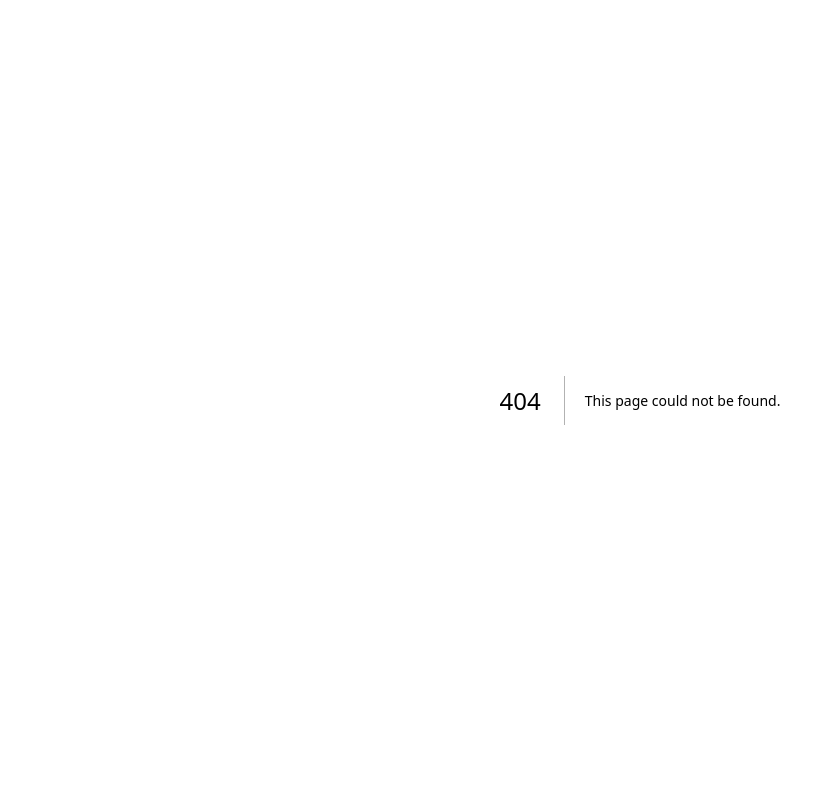
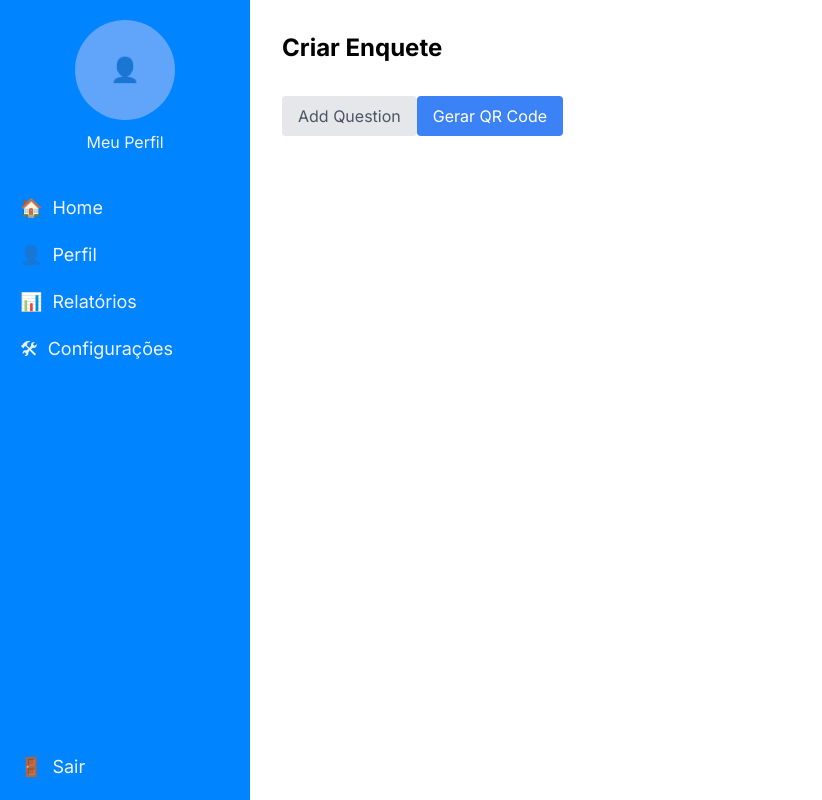
Before and after one commit to NathRabeloo/SearchBytes, a Next.js app: page /enquete in a window 1280 px wide. Before the commit this address had no page. Shown: the whole page, without its empty margins (0-822 px from the left). Built offline with nearby package versions, Linux system fonts and the light colour scheme.

Commit message:
Quiz e Enquete

```diff
--- /dev/null
+++ b/app/enquete/page.tsx
@@ -0,0 +1,103 @@
+'use client';
+
+import React, { useState } from 'react';
+import QRCode from 'react-qr-code';
+import Sidebar from '../components/Sidebar/Sidebar';
+
+const SurveyPage = () => {
+  const [questions, setQuestions] = useState([]);
+  const [surveyUrl, setSurveyUrl] = useState('');
+
+  const handleAddQuestion = () => {
+    setQuestions([...questions, { id: questions.length + 1, text: '', options: [] }]);
+  };
+
+  const handleQuestionChange = (index, newQuestion) => {
+    const updatedQuestions = [...questions];
+    updatedQuestions[index] = newQuestion;
+    setQuestions(updatedQuestions);
+  };
+
+  const handleAddOption = (questionIndex) => {
+    const updatedQuestions = [...questions];
+    updatedQuestions[questionIndex].options = [
+      ...updatedQuestions[questionIndex].options,
+      '',
+    ];
+    setQuestions(updatedQuestions);
+  };
+
+  const handleOptionChange = (questionIndex, optionIndex, newOption) => {
+    const updatedQuestions = [...questions];
+    updatedQuestions[questionIndex].options[optionIndex] = newOption;
+    setQuestions(updatedQuestions);
+  };
+
+  const handleSubmit = (e) => {
+    e.preventDefault();
+    // Generate a unique survey URL or ID
+    const surveyId = Math.floor(Math.random() * 1000000);
+    const surveyUrl = `https://your-domain.com/survey/${surveyId}`;
+    setSurveyUrl(surveyUrl);
+  };
+
+  return (
+    <div className="flex h-screen bg-white">
+      <Sidebar />
+      <div className="flex-1 p-8">
+        <h1 className="text-2xl font-bold mb-4 text-black">Criar Enquete</h1>
+        <form onSubmit={handleSubmit}>
+          {questions.map((question, index) => (
+            <div key={question.id} className="mb-4">
+              <h3 className="text-lg font-semibold text-black">Pergunta {index + 1}</h3>
+              <input
+                type="text"
+                value={question.text}
+                onChange={(e) => handleQuestionChange(index, { ...question, text: e.target.value })}
+                className="mt-2 p-2 w-full text-black bg-white border"
+              />
+              <ul>
+                {question.options.map((option, optionIndex) => (
+                  <li key={optionIndex} className="mt-2">
+                    <input
+                      type="text"
+                      value={option}
+                      onChange={(e) => handleOptionChange(index, optionIndex, e.target.value)}
+                      className="p-2 w-full text-black bg-white border"
+                    />
+                  </li>
+                ))}
+              </ul>
+              <button
+                type="button"
+                onClick={() => handleAddOption(index)}
+                className="mt-2 px-4 py-2 bg-gray-200 text-gray-600 rounded"
+              >
+                Add Option
+              </button>
+            </div>
+          ))}
+          <button
+            type="button"
+            onClick={handleAddQuestion}
+            className="mt-4 px-4 py-2 bg-gray-200 text-gray-600 rounded"
+          >
+            Add Question
+          </button>
+          <button type="submit" className="mt-4 px-4 py-2 bg-blue-500 text-white rounded">
+            Gerar QR Code
+          </button>
+        </form>
+        {surveyUrl && (
+          <div className="mt-4">
+            <h2 className="text-xl font-semibold mb-2 text-black">Enquetes QR Code</h2>
+            <QRCode value={surveyUrl} />
+            <p className="mt-2 text-black">Escaneie o QRCode para responder a enquete.</p>
+          </div>
+        )}
+      </div>
+    </div>
+  );
+};
+
+export default SurveyPage;
--- a/app/quiz/page.tsx
+++ b/app/quiz/page.tsx
@@ -119,13 +119,13 @@ export default function QuizPage() {
         <div className="bg-white rounded-lg shadow-md p-6 mb-6">
           <input
             type="text"
-            placeholder="Quiz Title"
+            placeholder="Título do Quiz"
             className="w-full p-2 border rounded mb-4 text-gray-800"
             value={title}
             onChange={(e) => setTitle(e.target.value)}
           />
           <textarea
-            placeholder="Quiz Description"
+            placeholder="Descrição do Quiz"
             className="w-full p-2 border rounded mb-4 text-gray-800"
             value={description}
             onChange={(e) => setDescription(e.target.value)}
@@ -145,7 +145,7 @@ export default function QuizPage() {
             onClick={addQuestion}
             className="bg-blue-500 text-white py-2 px-4 rounded hover:bg-blue-600 mb-4"
           >
-            Add Question
+            Adicionar Pergunta
           </button>
 
           <div className="flex justify-end space-x-2">
@@ -153,13 +153,13 @@ export default function QuizPage() {
               onClick={resetForm}
               className="bg-gray-300 text-gray-700 py-2 px-4 rounded hover:bg-gray-400"
             >
-              Cancel
+              Cancelar
             </button>
             <button
               onClick={saveQuiz}
               className="bg-green-500 text-white py-2 px-4 rounded hover:bg-green-600"
             >
-              {currentQuiz ? "Update Quiz" : "Save Quiz"}
+              {currentQuiz ? "Update Quiz" : "Salvar Quiz"}
             </button>
           </div>
         </div>
@@ -172,7 +172,7 @@ export default function QuizPage() {
         )}
 
         <div className="mt-8">
-          <h2 className="text-2xl font-bold mb-4 text-gray-800">Your Quizzes</h2>
+          <h2 className="text-2xl font-bold mb-4 text-gray-800">Quizzes Criados</h2>
           <div className="bg-white rounded-lg shadow-md">
             {quizzes.map((quiz) => (
               <div key={quiz.id} className="border-b last:border-b-0 p-4 flex justify-between items-center">
```
